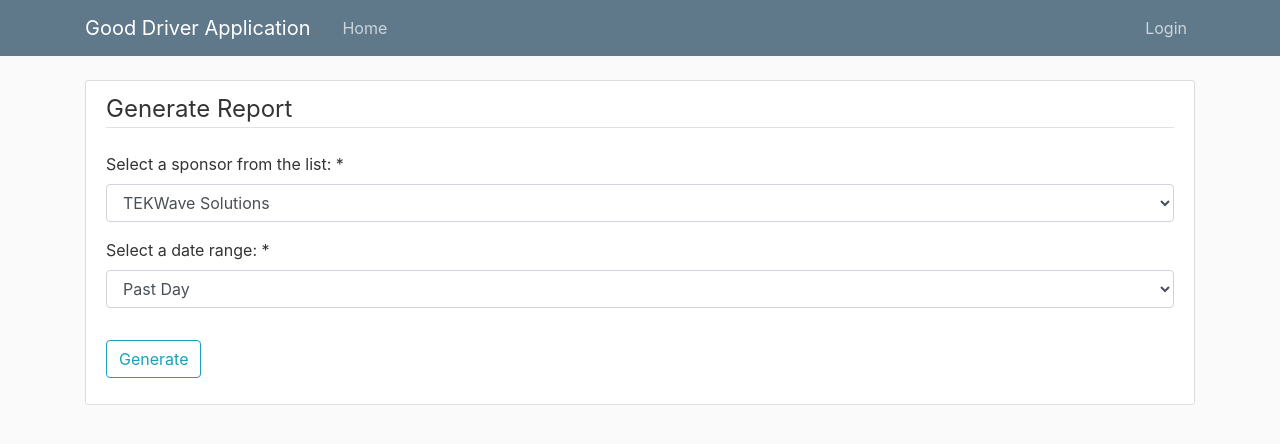
After one commit to johnmhayde/Good-Driver-Program, a Django app: page /generate_driver_points_report/ in a window 1280 px wide. The commit adds this page. Shown: the top 444 px of the page. Run offline with Django 3.2, Linux system fonts and the light colour scheme; parts of the project's set-up code (start-up, migrations or seed data) failed here and were passed over; some libraries are stand-ins or nearby versions.

Commit message:
added Sponsor reporting flow, still need to actually generate report

```diff
--- a/Good_Driver_Program/urls.py
+++ b/Good_Driver_Program/urls.py
@@ -18,7 +18,7 @@ urlpatterns = [
     path('change-password/', auth_views.PasswordChangeView.as_view(template_name='change-password.html', success_url = '/'), name='change_password'),
     path('edit_points/', user_views.update_driver_points, name="update-points"),
     path('accept_application', user_views.accept_application, name="accept-application"),
-
+    path('generate_driver_points_report/', user_views.generate_driver_points_report, name='generate-driver-points')
 ]
 
 # urlpatterns += staticfiles_urlpatterns()
--- /dev/null
+++ b/portal/templates/portal/generate_driver_points.html
@@ -0,0 +1,17 @@
+<!-- Load styling -->
+{% extends "portal/base.html" %}
+{% load crispy_forms_tags %}
+{% block content %}
+	<div class="content-section">
+		<form enctype="multipart/form-data" method="POST">
+			{% csrf_token %}
+			<fieldset class="form-group">
+				<legend class="border-bottom mb-4">Generate Report</legend>
+				{{ generate_driver_points_report_form|crispy }}
+			</fieldset>
+			<div class="form-group">
+				<button class="btn btn-outline-info" type="submit" name="button">Generate</button>
+			</div>
+		</form>
+	</div>
+{% endblock content%}
--- a/portal/urls.py
+++ b/portal/urls.py
@@ -17,5 +17,5 @@ urlpatterns = [
     path('Order_history/', views.Order_History , name='Order-History'),
     path('Order_Placed/', views.Order_Placed , name='Order-Placed'),
     path('driver_product_home/<int:products_per_page>&<int:page_number>&<str:sponsor_company>', views.productListView, name='driver-product-home'),
-    path('driver_product_home/<int:product_ID>&<str:sponsor_company>/', views.productDetailView, name="product-detail")
+    path('driver_product_home/<int:product_ID>&<str:sponsor_company>/', views.productDetailView, name="product-detail"),
 ]
--- a/users/forms.py
+++ b/users/forms.py
@@ -127,3 +127,11 @@ class AcceptApplicationForm(forms.ModelForm):
 	class Meta:
 		model = Application
 		fields = ['status', 'reason']
+
+class GenerateDriverPointsReport(forms.Form):
+	sponsor_list = []
+	for sponsor in Sponsor.objects.all():
+		if sponsor_list.count(sponsor.sponsor_company) == 0:
+			sponsor_list.append(sponsor.sponsor_company)
+	sponsor = forms.ChoiceField(label="Select a sponsor from the list: ", choices=[tuple([sponsor_company, sponsor_company]) for sponsor_company in sponsor_list])
+	date_range = forms.ChoiceField(label="Select a date range: ", choices=[tuple(['day', 'Past Day']), tuple(['week', 'Past Week']), tuple(['month', 'Past Month']), tuple(['all', 'All'])])
--- a/users/views.py
+++ b/users/views.py
@@ -1,6 +1,6 @@
 from django.shortcuts import render, redirect
 from django.contrib import messages
-from .forms import UserRegistrationForm, SponsorRegistrationForm, DriverUpdateFrom, SponsorUpdateForm, ApplicationForm, EditPointsForm, AcceptApplicationForm
+from .forms import UserRegistrationForm, SponsorRegistrationForm, DriverUpdateFrom, SponsorUpdateForm, ApplicationForm, EditPointsForm, AcceptApplicationForm, GenerateDriverPointsReport
 from .models import GenericUser, Driver, Sponsor, Application, PointHist, Sponsorship
 from django.contrib.auth.models import User
 from django.contrib.auth import login
@@ -163,3 +163,17 @@ def accept_application(request):
 		'driver' : driver,
 	}
 	return render(request, 'users/accept_application.html', context)
+
+def generate_driver_points_report(request):
+	if request.method == 'POST':
+		generate_driver_points_report_form = GenerateDriverPointsReport(request.POST)
+		if generate_driver_points_report_form.is_valid():
+			print(generate_driver_points_report_form.cleaned_data.get('sponsor'))
+			print(generate_driver_points_report_form.cleaned_data.get('date_range'))
+			return redirect('sponsor-home')
+	else:
+		generate_driver_points_report_form = GenerateDriverPointsReport()
+	context = {
+		'generate_driver_points_report_form' : generate_driver_points_report_form,
+	}
+	return render(request, 'portal/generate_driver_points.html', context)
```
Also changed, not shown: portal/templates/portal/sponsor_home.html (+7 -2 lines), db.sqlite3.
